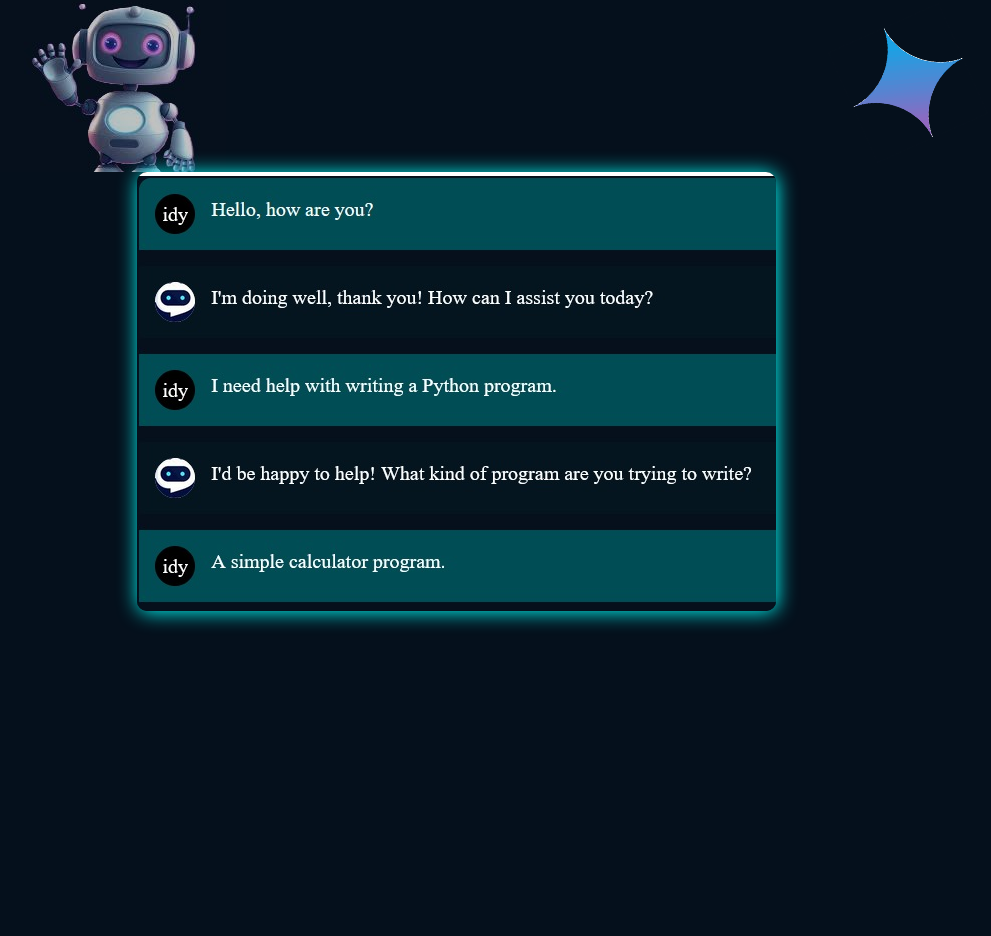
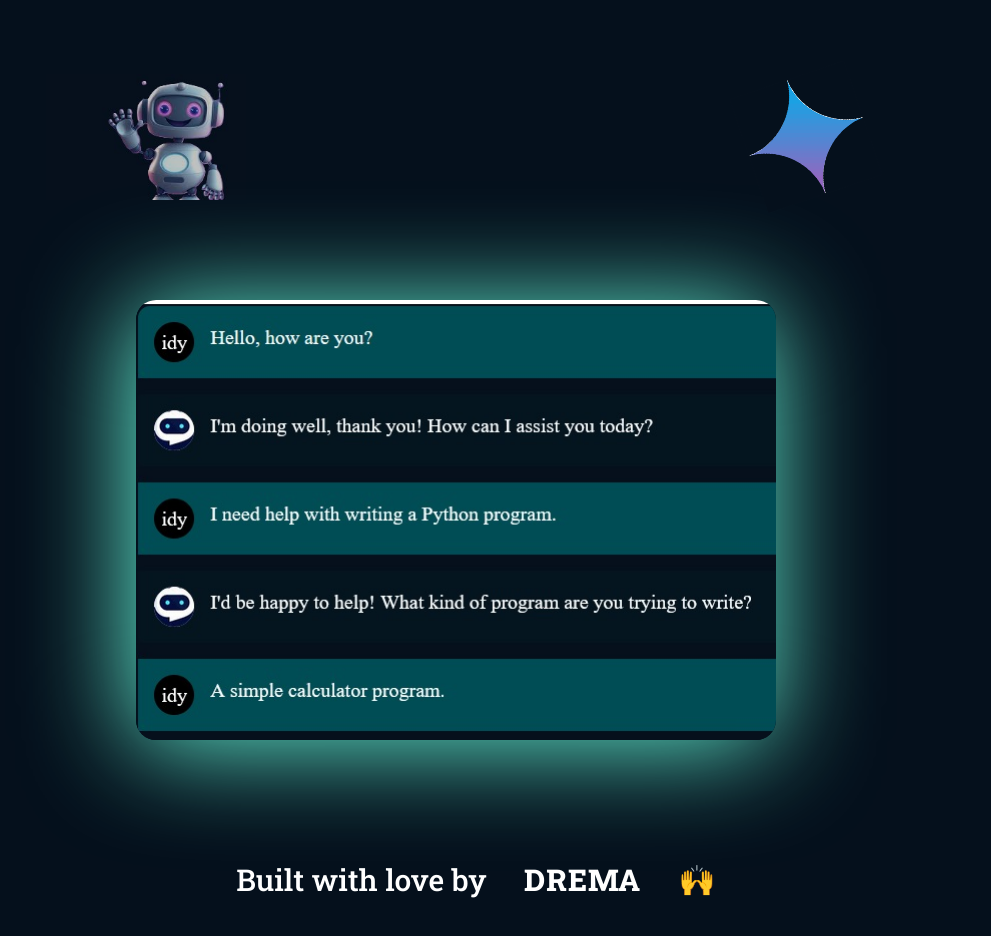
Before and after one commit to Drema-ken/MERN-AI_SAAS_CHATBOT, a React (Vite) app in the folder frontend/: page / in a window 1280 px wide. Shown: the part 70-1006 px from the top of the page, without its empty margins (184-1175 px from the left). Before the commit the page ends 800 px from the top, so only its background shows below. Built offline with nearby package versions, Linux system fonts and the light colour scheme.

Commit message:
Finshed the Homepage

```diff
--- a/frontend/src/Context/Authcontext.tsx
+++ b/frontend/src/Context/Authcontext.tsx
@@ -29,7 +29,7 @@ const AuthContext = createContext<UserAuth | null>(null); //DON'T REALLY UNDERST
 
 const AuthProvider = ({ children }: { children: ReactNode }) => {
   const [user, setUser] = useState<User | null>({ name: "idy", email: "fuck" });
-  const [isLoggedIn, setIsLoggedIn] = useState(true);
+  const [isLoggedIn, setIsLoggedIn] = useState(false);
 
   /* useEffect(() => {
     //if user cookies are valid then skip login
--- a/frontend/src/components/Footer.tsx
+++ b/frontend/src/components/Footer.tsx
@@ -2,9 +2,21 @@ import { Box, Typography } from "@mui/material";
 
 const Footer = () => {
   return (
-    <Box sx={{}}>
-      <Typography>Built by Drema </Typography>
-    </Box>
+    <footer>
+      <div
+        style={{
+          width: "100%",
+          padding: 20,
+          minHeight: "20vh",
+          maxHeight: "30vh",
+          marginTop: 50,
+        }}
+      >
+        <p style={{ fontSize: "30px", textAlign: "center" }}>
+          Built with love by <span className="nav-link">Drema</span> 🙌
+        </p>
+      </div>
+    </footer>
   );
 };
 
--- a/frontend/src/index.css
+++ b/frontend/src/index.css
@@ -40,3 +40,9 @@ body {
     transform: rotate(359deg);
   }
 }
+
+@media (min-width: "900px") {
+  .responsive {
+    display: none;
+  }
+}
--- a/frontend/src/pages/Home.tsx
+++ b/frontend/src/pages/Home.tsx
@@ -1,9 +1,13 @@
-import { Box } from "@mui/material";
+import { Box, useMediaQuery } from "@mui/material";
 import Typing from "../components/shared/Typing";
+import { useTheme } from "@emotion/react";
+import Footer from "../components/Footer";
 
 const Home = () => {
+  const theme = useTheme();
+  const isBelowMd = useMediaQuery(theme.breakpoints.down("md"));
   return (
-    <Box width={"100%"} height={"100%"} flex={"flex"}>
+    <Box width={"100%"} height={"100%"}>
       <Box
         sx={{
           display: "flex",
@@ -18,38 +22,46 @@ const Home = () => {
         </Box>
         <Box
           sx={{
-            width: "80%",
+            width: "100%",
             display: "flex",
             flexDirection: {
               md: "row",
               sm: "column",
               xs: "column",
-              gap: 5,
-              my: 10,
-              justifyContent: "space-between",
-              alignItems: "center",
             },
+            gap: 5,
+            my: 10,
           }}
         >
           <img
             src="aiRobot.jpg"
             alt="Home robot"
-            style={{ marginTop: "auto" }}
+            style={{ margin: "auto", width: "200px" }}
           />
           <img
             src="gemini3.png"
             alt="gemini"
             height="120px"
             className=" rotate"
+            style={{ margin: "auto" }}
           />
         </Box>
-        <Box>
+        <Box sx={{ display: "flex", mx: "auto", width: "100%" }}>
           <img
             src="chat-temp.jpg"
-            alt="chat template"
-            style={{ boxShadow: "1px 1px 20px #00fffc", borderRadius: "10px" }}
+            alt="chat temp"
+            width={isBelowMd ? "80%" : "50%"}
+            style={{
+              display: "flex",
+              margin: "auto",
+              borderRadius: 20,
+              boxShadow: "-5px 5px 105px #64f3d5",
+              marginTop: 20,
+              marginBottom: 20,
+            }}
           />
         </Box>
+        <Footer />
       </Box>
     </Box>
   );
```
